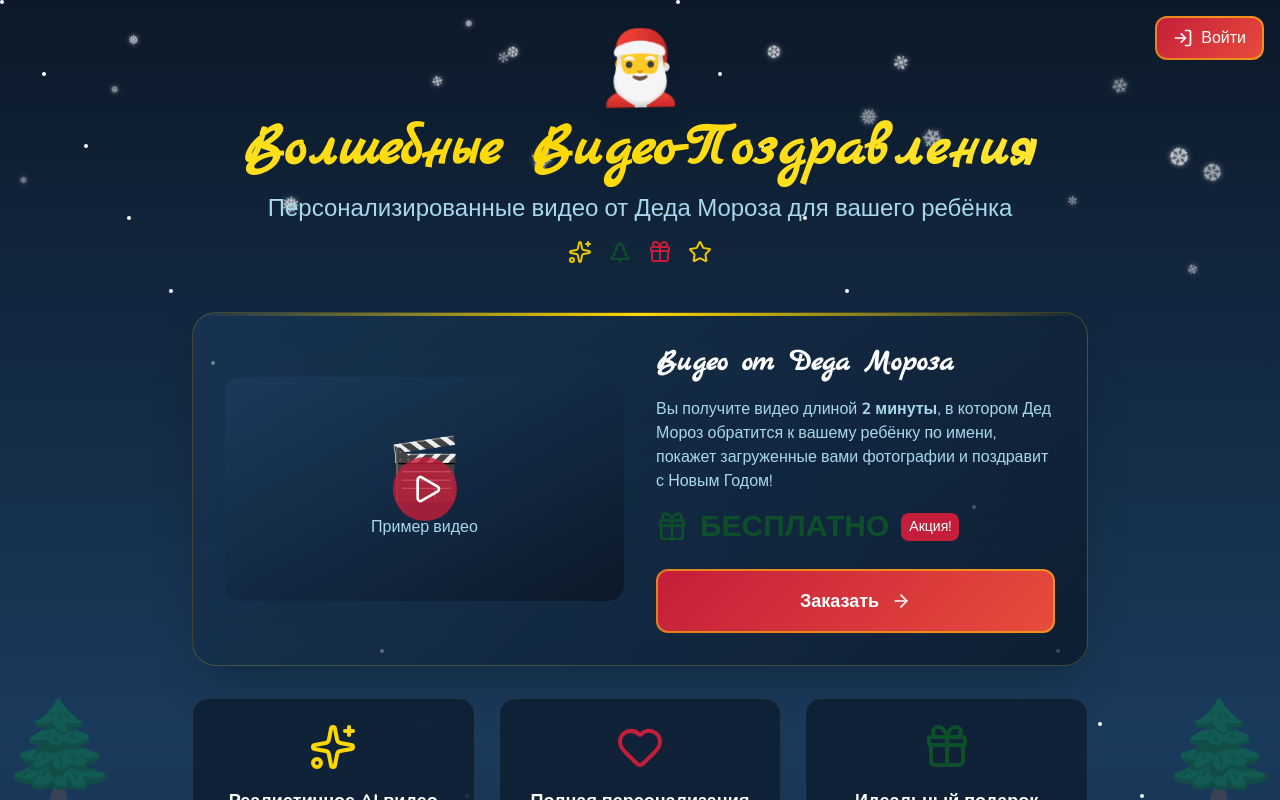
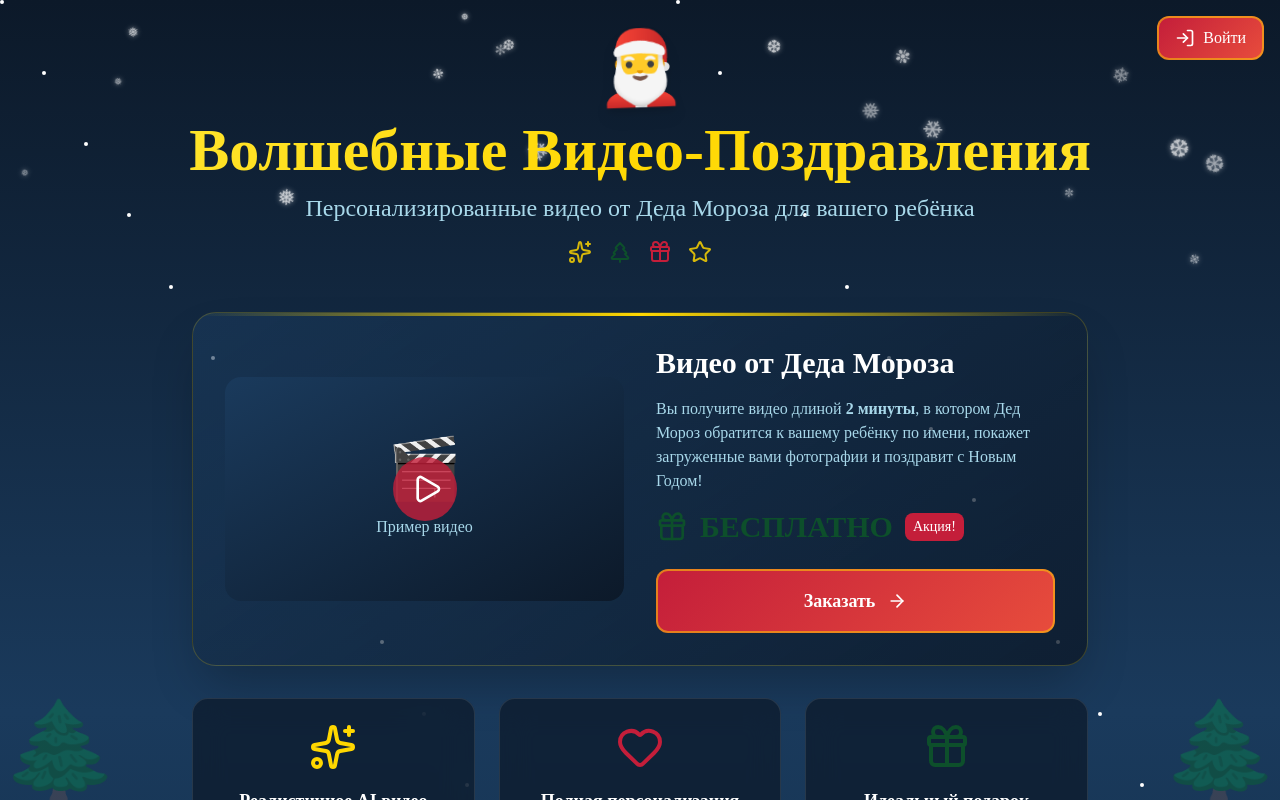
Before and after one commit to fornamess/didactic-octo-memory, a Next.js app: page / in a window 1280 px wide. Shown: the top 800 px of the page. Built offline with nearby package versions, Linux system fonts and the light colour scheme.

Commit message:
Fix Docker build: disable Google Fonts, update next.config

```diff
--- a/next.config.ts
+++ b/next.config.ts
@@ -4,10 +4,8 @@ const nextConfig: NextConfig = {
   // Standalone режим для Docker
   output: 'standalone',
 
-  // Настройки для обработки внешних пакетов
-  experimental: {
-    serverComponentsExternalPackages: ['sqlite3', 'fluent-ffmpeg'],
-  },
+  // Настройки для обработки внешних пакетов (обновлённая версия)
+  serverExternalPackages: ['sqlite3', 'fluent-ffmpeg'],
 };
 
 export default nextConfig;
--- a/src/app/layout.tsx
+++ b/src/app/layout.tsx
@@ -1,20 +1,21 @@
 import type { Metadata } from 'next';
-import { Nunito, Marck_Script } from 'next/font/google';
+// import { Nunito, Marck_Script } from 'next/font/google';
 import './globals.css';
 
-const nunito = Nunito({
-  subsets: ['latin', 'cyrillic'],
-  weight: ['400', '600', '700', '800'],
-  variable: '--font-nunito',
-  display: 'swap',
-});
+// Временно отключены Google Fonts для сборки в Docker
+// const nunito = Nunito({
+//   subsets: ['latin', 'cyrillic'],
+//   weight: ['400', '600', '700', '800'],
+//   variable: '--font-nunito',
+//   display: 'swap',
+// });
 
-const marckScript = Marck_Script({
-  subsets: ['latin', 'cyrillic'],
-  weight: ['400'],
-  variable: '--font-marck-script',
-  display: 'swap',
-});
+// const marckScript = Marck_Script({
+//   subsets: ['latin', 'cyrillic'],
+//   weight: ['400'],
+//   variable: '--font-marck-script',
+//   display: 'swap',
+// });
 
 export const metadata: Metadata = {
   title: '🎅 Видео-поздравление от Деда Мороза | AI Генератор',
@@ -30,9 +31,7 @@ export default function RootLayout({
 }>) {
   return (
     <html lang="ru">
-      <body className={`${nunito.variable} ${marckScript.variable} antialiased`}>
-        {children}
-      </body>
+      <body className="antialiased">{children}</body>
     </html>
   );
 }
```
